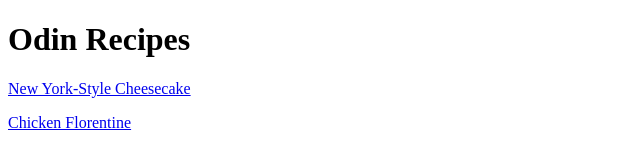
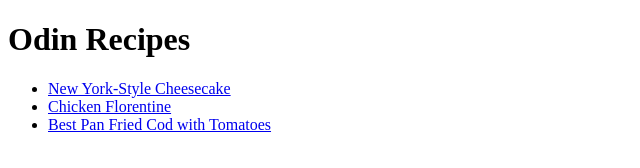
Before and after one commit to Eduard2902/odin-recipes, a plain HTML site: page index.html in a window 1280 px wide. Shown: the whole page, without its empty margins (0-640 px from the left). Drawn offline with Linux system fonts and the light colour scheme.

Commit message:
Add final version of index, chicken and cheesecake HTML

```diff
--- a/index.html
+++ b/index.html
@@ -2,11 +2,14 @@
 <html lang="en">
     <head>
         <meta charset="UTF-8">
-        <title>Odin Recipes</title>
+        <title><em>Odin Recipes</em></title>
     </head>
     <body>
         <h1>Odin Recipes</h1>
-        <p><a href="./recipes/new-york-style-cheesecake.html">New York-Style Cheesecake</a></p>
-        <p><a href="./recipes/chicken-florentine.html">Chicken Florentine</a></p>
+        <ul>
+            <li><a href="./recipes/new-york-style-cheesecake.html">New York-Style Cheesecake</a></li>
+            <li><a href="./recipes/chicken-florentine.html">Chicken Florentine</a></li>
+            <li><a href="./recipes/best-pan-fried-cod-with-tomatoes.html">Best Pan Fried Cod with Tomatoes</a></li>
+        </ul>
     </body>
 </html>
```
Also changed, not shown: recipes/chicken-florentine.html (+1 -1 lines), recipes/new-york-style-cheesecake.html (+1 -1 lines).
